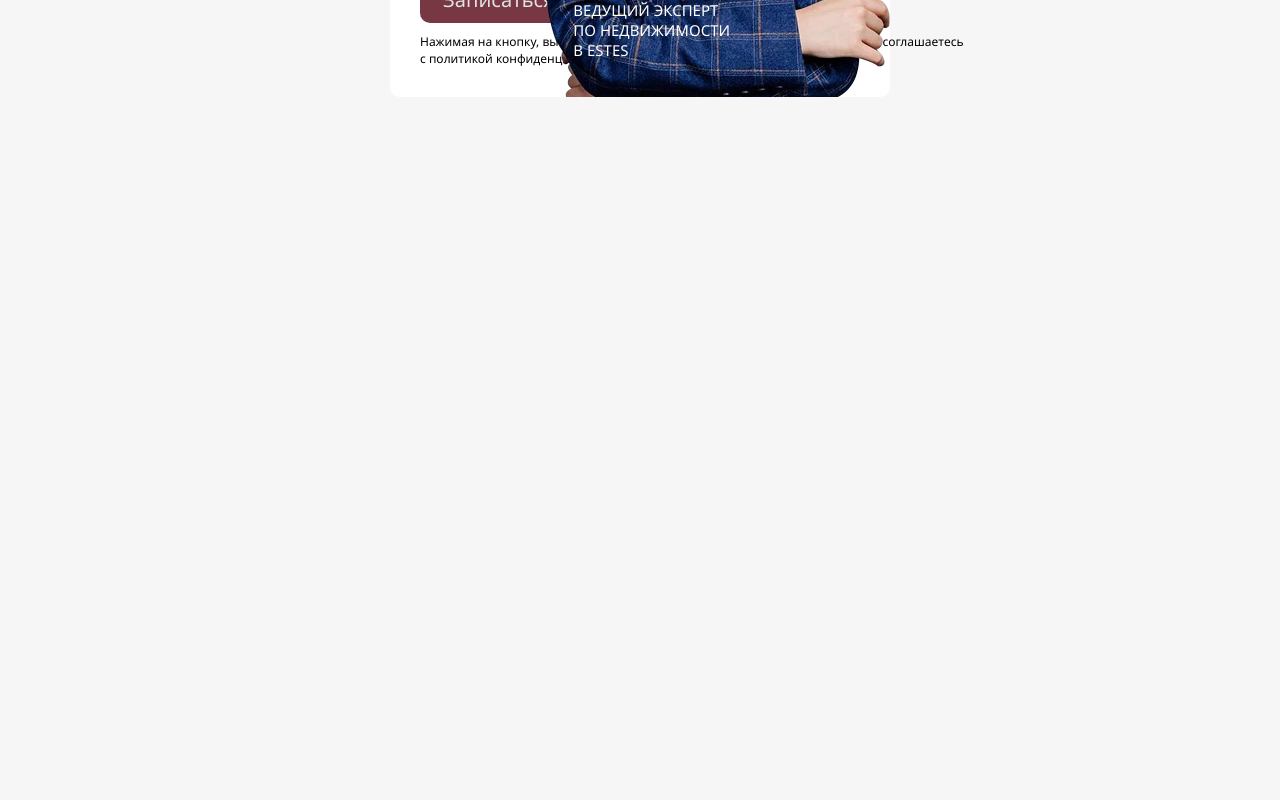
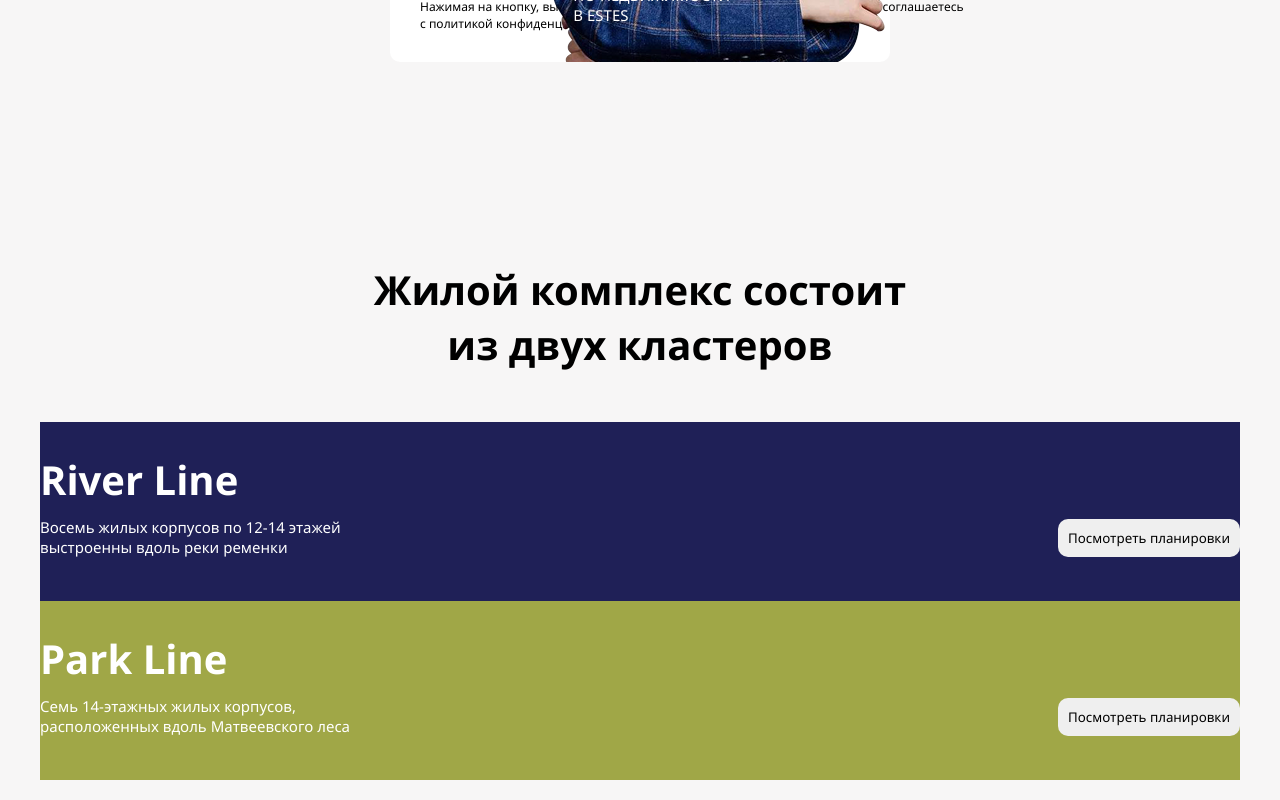
Before and after one commit to WugiWugi/Residential-complex, a React (Vite) app: page / in a window 1280 px wide. Shown: the part 4742-5542 px from the top of the page. Before the commit the page ends 5059 px from the top, so only its background shows below. Built offline with nearby package versions, Linux system fonts and the light colour scheme.

Commit message:
Проект Residential-modules

```diff
--- a/src/App.jsx
+++ b/src/App.jsx
@@ -1,6 +1,7 @@
 import './css/App.css'
 import { Start } from './pages/Start'
 import { DemonstrationArea } from './pages/Demonstration-area'
+import { Casters } from './pages/Casters'
 
 function App() {
 
@@ -8,6 +9,7 @@ function App() {
     <>
       <Start />
       <DemonstrationArea />
+      <Casters />
     </>
   )
 }
--- /dev/null
+++ b/src/css/Casters.css
@@ -0,0 +1,61 @@
+.casters {
+    color: white;
+}
+
+.casters__title {
+    text-align: center;
+    font-size: 4em;
+    color: black;
+    margin-bottom: 50px;
+}
+
+.casters__river-line {
+    background-color: #1F2057
+}
+
+.casters__park-line {
+    background-color: #A0A747
+}
+
+.casters__river-line-container,
+.casters__park-line-container {
+    display: flex;
+    justify-content: center;
+}
+
+.casters__river-title__container,
+.casters__park-title__container {
+    width: 600px;
+}
+
+.casters__river-line-title,
+.casters__park-line-title {
+    font-size: 4em;
+    margin: 30px 0px 10px 0px;
+}
+
+.casters__river-line-subtitle,
+.casters__park-line-subtitle {
+    font-size: 1.5em;
+    margin: 0px 0px 30px 0px;
+}
+
+.casters__river-button-container,
+.casters__park-button-container {
+    width: 600px;
+    display: flex;
+    align-items: flex-end;
+    justify-content: flex-end;
+}
+
+.casters__river-line-btn,
+.casters__park-line-btn {
+    margin: 0px 0px 30px 0px;
+    padding: 10px;
+    border-radius: 10px;
+    border: none;
+    cursor: pointer;
+}
+
+.casters__river-line-img,
+.casters__park-line-img {}
--- a/src/css/Demonstration-area.css
+++ b/src/css/Demonstration-area.css
@@ -76,16 +76,17 @@
 }
 
 .persional__presentation-container {
-    width: 600px;
+    width: 700px;
 }
 
 .persional__presentation-subtitle {
-    text-align: center;
-    font-size: 1.2em;
+    font-size: 1.7em;
+    color: #773844;
+    margin-left: 100px;
 }
 
 .persional__presentation-title {
-    font-size: 4em;
+    font-size: 5em;
 }
 
 .persional__presentation-list-container {
@@ -106,6 +107,7 @@
 .border {
     border: 1px solid hsl(0, 0%, 0%, 10%);
     margin: 40px 0px 20px 0px;
+    width: 550px;
 }
 
 .persional__presentation-form-title {
@@ -126,6 +128,7 @@
 .pesrional__presentation-form-btn {
     background-color: #773844;
     color: rgb(226, 226, 226);
+    cursor: pointer;
 }
 
 .persional__presentation-footer {
--- /dev/null
+++ b/src/pages/Casters.jsx
@@ -0,0 +1,47 @@
+import '../css/Casters.css'
+
+function Casters() {
+    return (
+        <section className="casters">
+
+            <div className="casters__container">
+                <h2 className="casters__title">Жилой комплекс состоит<br />из двух кластеров</h2>
+                <div className="casters__river-line">
+                    <div className="casters__river-line-container">
+                        <div className="casters__river-title__container">
+                            <h3 className="casters__river-line-title">River Line</h3>
+                            <p className="casters__river-line-subtitle">Восемь жилых корпусов по 12-14 этажей<br />выстроенны вдоль реки ременки</p>
+                        </div>
+                        <div className="casters__river-button-container">
+                            <button className="casters__river-line-btn">Посмотреть планировки</button>
+                        </div>
+                    </div>
+                    <div className="casters__river-line-img">
+                        <img src="" alt="" />
+                        <img src="" alt="" />
+                        <img src="" alt="" />
+                    </div>
+                </div>
+
+                <div className="casters__park-line">
+                    <div className="casters__park-line-container">
+                        <div className="casters__park-title__container">
+                            <h3 className="casters__park-line-title">Park Line</h3>
+                            <p className="casters__park-line-subtitle">Семь 14-этажных жилых корпусов,<br />расположенных вдоль Матвеевского леса</p>
+                        </div>
+                        <div className="casters__park-button-container">
+                            <button className="casters__park-line-btn">Посмотреть планировки</button>
+                        </div>
+                    </div>
+                    <div className="casters__park-line-img">
+                        <img src="" alt="" />
+                        <img src="" alt="" />
+                        <img src="" alt="" />
+                    </div>
+                </div>
+            </div>
+        </section>
+    )
+}
+
+export { Casters }
```
